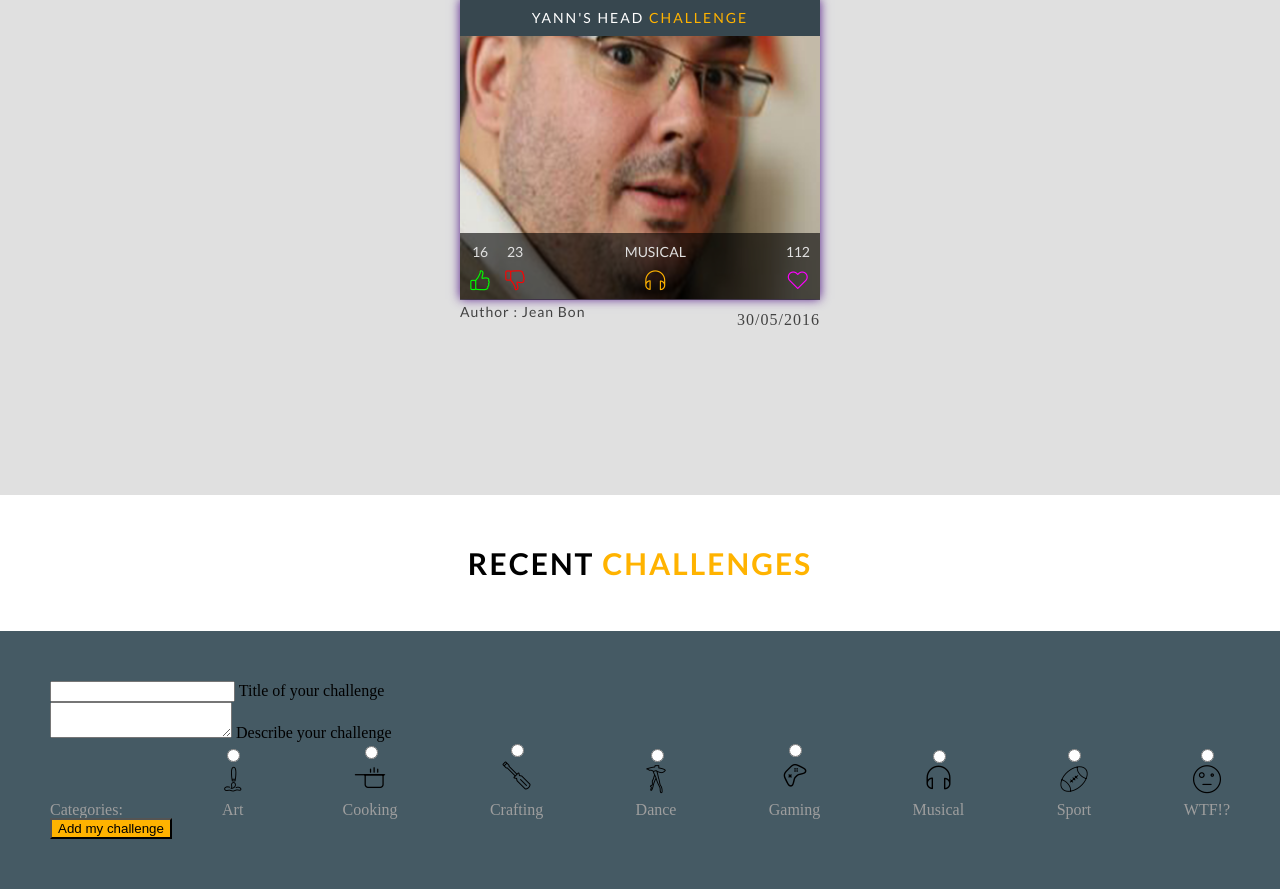
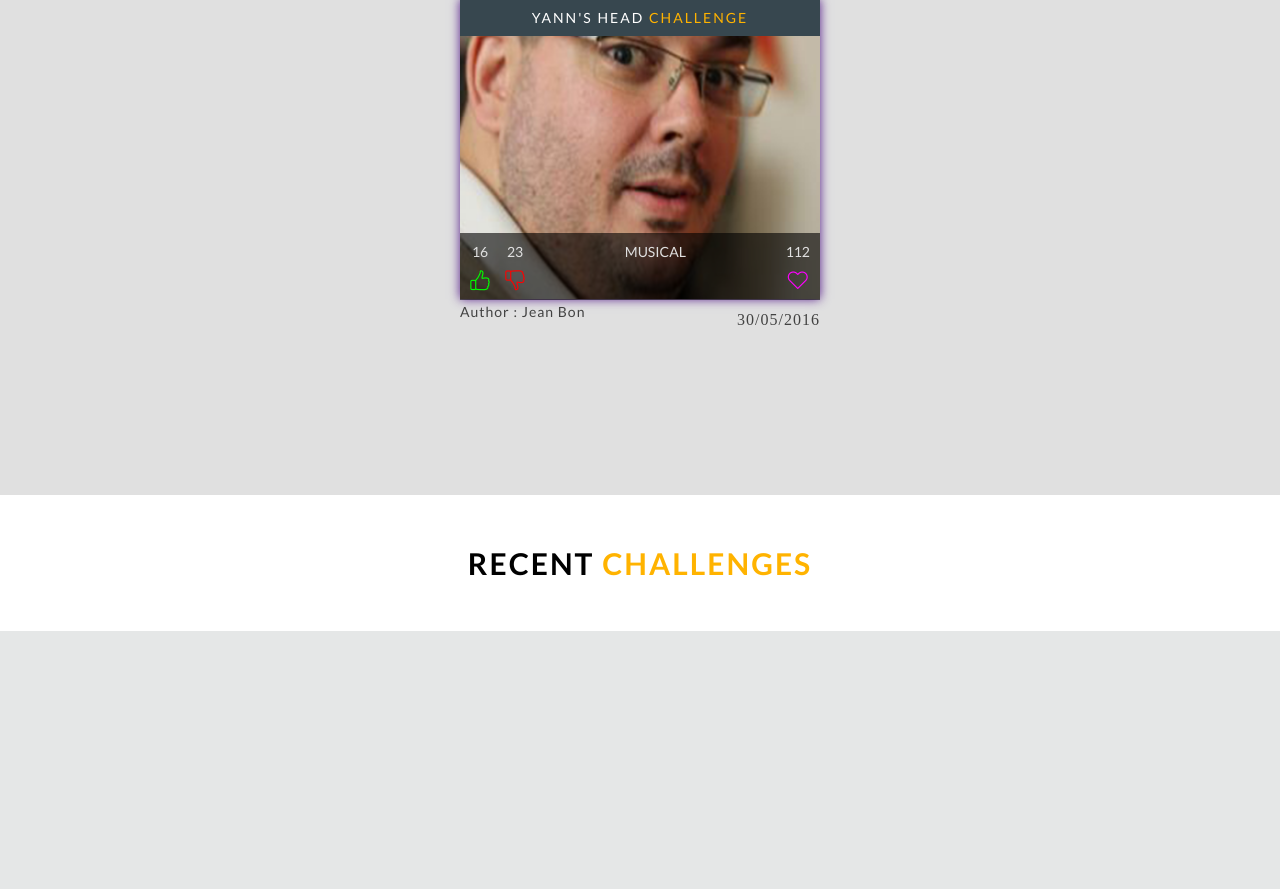
Before and after one commit to pzgull/dwit, a PHP site: page /View/home.php in a window 1280 px wide. Shown: the part 787-1676 px from the top of the page. After the commit the page ends 1418 px from the top, so only its background shows below. Run offline with PHP 8.4, Linux system fonts and the light colour scheme; some libraries are stand-ins or nearby versions; some web fonts are replaced.

Commit message:
css du form add a dwit et account

```diff
--- a/View/home.php
+++ b/View/home.php
@@ -13,7 +13,7 @@
     <header>
         <nav>
             <ul>
-                <li><a href="#"><img src="../assets/img/svg/cancel.svg" alt="Add a dwit">Add a dwit</a></li>
+                <li><a href="#" id="addadwit"><img src="../assets/img/svg/cancel.svg" alt="Add a dwit">Add a dwit</a></li>
                 <li>
                     <a href="#"><img src="../assets/img/logo.png" alt="Logo de DWIT"></a>
                     <div></div>
@@ -53,8 +92,8 @@
     </section>
     <!--End of Account Section-->
     <section class="hot-challenge">
-        <h1>Hot <span>Challenge</span></h1>
         <div class="wrapper">
+        <h1>Hot <span>Challenges</span></h1>
             <a href="">
                 <article>
                     <h2>Subway bag <span>challenge</span></h2>
@@ -122,48 +161,9 @@
         <h1>Recent <span>challenges</span></h1>
     </section>
     <!--End of Recent Challenge Section-->
-    <section class="add-dwit">
-        <div class="row">
-            <form action="" id="addDwit" class="col s12">
-                <!--TITLE-->
-                <div class="row">
-                    <div class="input-field col s6">
-                        <input id="title" type="text" class="validate" required>
-                        <label for="title">Title of your challenge</label>
-                    </div>
-                </div>
-                <!--DESCRIPTION-->
-                <div class="row">
-                    <div class="input-field col s6">
-                        <textarea id="description" class="materialize-textarea" required></textarea>
-                        <label for="description">Describe your challenge</label>
-                    </div>
-                </div>
-                <!--CATEGORIES-->
-                <p>Categories:
-                    <label><input type="radio" name="category" id="art" value="art"><i class="icon-art"></i>Art</label><!--ART-->
-                    <label><input type="radio" name="category" id="cooking" value="cooking"><i class="icon-cooking"></i>Cooking</label><!--COOKING-->
-                    <label><input type="radio" name="category" id="crafting" value="crafting"><i class="icon-crafting"></i>Crafting</label><!--CRAFTING-->
-                    <label><input type="radio" name="category" id="dance" value="dance"><i class="icon-dance"></i>Dance</label><!--DANCE-->
-                    <label><input type="radio" name="category" id="gaming" value="gaming"><i class="icon-gaming"></i>Gaming</label><!--GAMING-->
-                    <label><input type="radio" name="category" id="musical" value="musical"><i class="icon-headphones"></i>Musical</label><!--MUSICAL-->
-                    <label><input type="radio" name="category" id="sport" value="sport"><i class="icon-sport"></i>Sport</label><!--SPORT-->
-                    <label><input type="radio" name="category" id="wtf!?" value="wtf!?"><i class="icon-weird"></i>WTF!?</label><!--WTF-->
-                </p>
-                <input type="submit" value="Add my challenge" class="waves-effect waves-light btn">
-            </form>
-        </div>
-    </section>
-    <!--End of Add a DWIT Section-->
 <!--Import jQuery before materialize.js-->
 <script type="text/javascript" src="https://code.jquery.com/jquery-2.1.1.min.js"></script>
 <script type="text/javascript" src="../bower_components/Materialize/dist/js/materialize.min.js"></script>
-<script>
-    $(document).ready(function(){
-        $("#account").click(function(){
-            $(".account").slideToggle('fast');
-        });
-    });
-</script>
+<script src="../assets/js/scripts.js"></script>
 </body>
 </html>
--- a/assets/css/style.css
+++ b/assets/css/style.css
@@ -5,6 +5,14 @@ header {
     height: 80px;
     padding: 0 20px;
     position: relative;
+}
+
+:focus {
+    outline: none;
+}
+
+input, textarea{
+    color:#fff;
 }
 
 /*ACCOUNT*/
@@ -54,6 +62,14 @@ header > nav > ul > li:first-child a img {
     display: block;
     margin: 0 auto 5px;
     transform: rotate(45deg);
+}
+
+.add-dwit .btn {
+    margin-top: 40px;
+}
+
+.categories p {
+    margin-left: 10px;
 }
 
 /*LOGO*/
@@ -183,6 +199,15 @@ section.hot-challenge .author-article h3 {
 /*SECTION ADD A DWIT*/
 section.add-dwit {
     background: #455a64;
+    display: none;
+}
+
+.yellow{
+    color: #ffb300;
+}
+
+.grey {
+    color: #9e9e9e;
 }
 
 section.add-dwit img {
@@ -243,13 +268,13 @@ input:not([type]):focus:not([readonly]) + label, input[type=text]:focus:not([rea
     display: block;
     font-size: 24px;
     margin-bottom: 10px;
-    color: #000;
+    color: #9e9e9e;
 }
-.icon-headphones-orange:before {
+.icon-headphones-yellow:before {
     content: "\e90e";
     display: block;
-    font-size: 20px;
-    margin-top: 10px;
+    font-size: 24px;
+    margin-bottom: 10px;
     color: #ffb300;
 }
 .icon-cancel:before {
@@ -259,7 +284,13 @@ input:not([type]):focus:not([readonly]) + label, input[type=text]:focus:not([rea
     content: "\e901";
     display: block;
     font-size: 35px;
-    color: black;
+    color: #9e9e9e;
+}
+.icon-art-yellow:before {
+    content: "\e901";
+    display: block;
+    font-size: 35px;
+    color: #ffb300;
 }
 .icon-avatar:before {
     content: "\e902";
@@ -271,19 +302,37 @@ input:not([type]):focus:not([readonly]) + label, input[type=text]:focus:not([rea
     content: "\e904";
     display: block;
     font-size: 38px;
-    color: black;
+    color: #9e9e9e;
+}
+.icon-cooking-yellow:before {
+    content: "\e904";
+    display: block;
+    font-size: 38px;
+    color: #ffb300;
 }
 .icon-crafting:before {
     content: "\e905";
     display: block;
     font-size: 40px;
-    color: black;
+    color: #9e9e9e;
+}
+.icon-crafting-yellow:before {
+    content: "\e905";
+    display: block;
+    font-size: 40px;
+    color: #ffb300;
 }
 .icon-dance:before {
     content: "\e906";
     display: block;
     font-size: 35px;
-    color: black;
+    color: #9e9e9e;
+}
+.icon-dance-yellow:before {
+    content: "\e906";
+    display: block;
+    font-size: 35px;
+    color: #ffb300;
 }
 .icon-dislike:before {
     content: "\e907";
@@ -296,7 +345,13 @@ input:not([type]):focus:not([readonly]) + label, input[type=text]:focus:not([rea
     content: "\e908";
     display: block;
     font-size: 40px;
-    color: black;
+    color: #9e9e9e;
+}
+.icon-gaming-yellow:before {
+    content: "\e908";
+    display: block;
+    font-size: 40px;
+    color: #ffb300;
 }
 .icon-heart:before {
     content: "\e909";
@@ -319,11 +374,23 @@ input:not([type]):focus:not([readonly]) + label, input[type=text]:focus:not([rea
     content: "\e90c";
     display: block;
     font-size: 35px;
-    color: black;
+    color: #9e9e9e;
+}
+.icon-sport-yellow:before {
+    content: "\e90c";
+    display: block;
+    font-size: 35px;
+    color: #ffb300;
 }
 .icon-weird:before {
     content: "\e90d";
     display: block;
     font-size: 35px;
-    color: black;
+    color:#9e9e9e;
 }
+.icon-weird-yellow:before {
+    content: "\e90d";
+    display: block;
+    font-size: 35px;
+    color: #ffb300;
+}
--- /dev/null
+++ b/assets/js/scripts.js
@@ -0,0 +1,41 @@
+$(document).ready(function(){
+    $("#account").click(function(){
+        $(".account").slideToggle('fast');
+    });
+    $("#addadwit").click(function(){
+        $(".add-dwit").slideToggle('fast');
+    });
+
+
+    $("#icon-art").click(function(event){
+        $(event.target).children().toggleClass("icon-art-yellow");
+    });
+
+    $("#icon-cooking").click(function(event){
+        $(event.target).children().toggleClass("icon-cooking-yellow");
+    });
+
+    $("#icon-crafting").click(function(event){
+        $(event.target).children().toggleClass("icon-crafting-yellow");
+    });
+
+    $("#icon-dance").click(function(event){
+        $(event.target).children().toggleClass("icon-dance-yellow");
+    });
+
+    $("#icon-gaming").click(function(event){
+        $(event.target).children().toggleClass("icon-gaming-yellow");
+    });
+
+    $("#icon-headphones").click(function(event){
+        $(event.target).children().toggleClass("icon-headphones-yellow");
+    });
+
+    $("#icon-sport").click(function(event){
+        $(event.target).children().toggleClass("icon-sport-yellow");
+    });
+
+    $("#icon-weird").click(function(event){
+        $(event.target).children().toggleClass("icon-weird-yellow");
+    });
+});
```
Also changed, not shown: other parts of View/home.php (+39 -0 lines).
